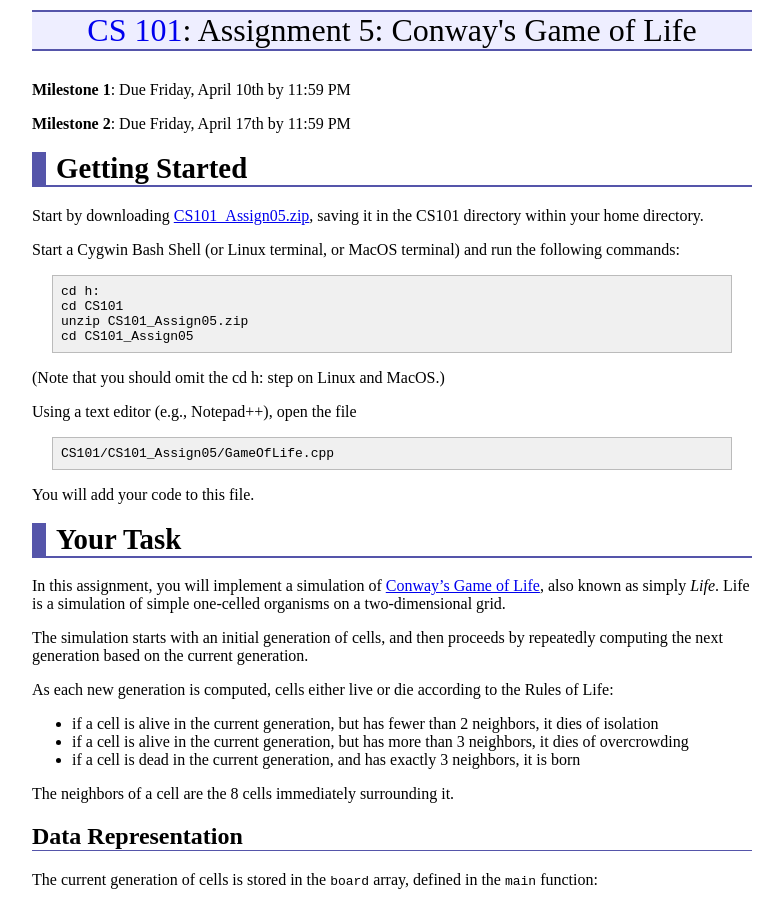
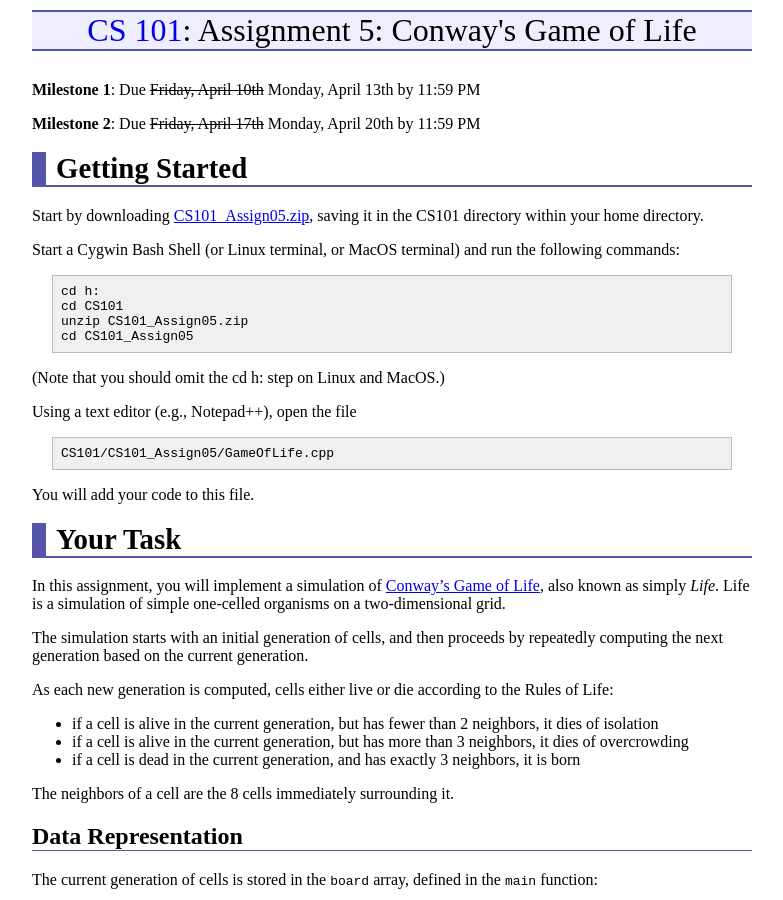
Before and after one commit to ycpcs/cs101-spring2015, a Jekyll site: the page built from assign/assign05.md, in a window 1280 px wide and 900 px high. Shown: the whole window, without its empty margins (248-1031 px from the left). Built offline with Jekyll 4.4.1, drawn with Linux system fonts in a browser that asks for light colours; Markdown is read by kramdown in place of the engine named in the settings.

Commit message:
extend due dates for assignment 5 milestones

```diff
--- a/assign/assign05.md
+++ b/assign/assign05.md
@@ -3,9 +3,9 @@ layout: default
 title: "Assignment 5: Conway's Game of Life"
 ---
 
-**Milestone 1**: Due Friday, April 10th by 11:59 PM
+**Milestone 1**: Due <strike>Friday, April 10th</strike> Monday, April 13th by 11:59 PM
 
-**Milestone 2**: Due Friday, April 17th by 11:59 PM
+**Milestone 2**: Due <strike>Friday, April 17th</strike> Monday, April 20th by 11:59 PM
 
 # Getting Started
 
```
Also changed, not shown: assign/index.md (+1 -1 lines), index.md (+1 -0 lines).
